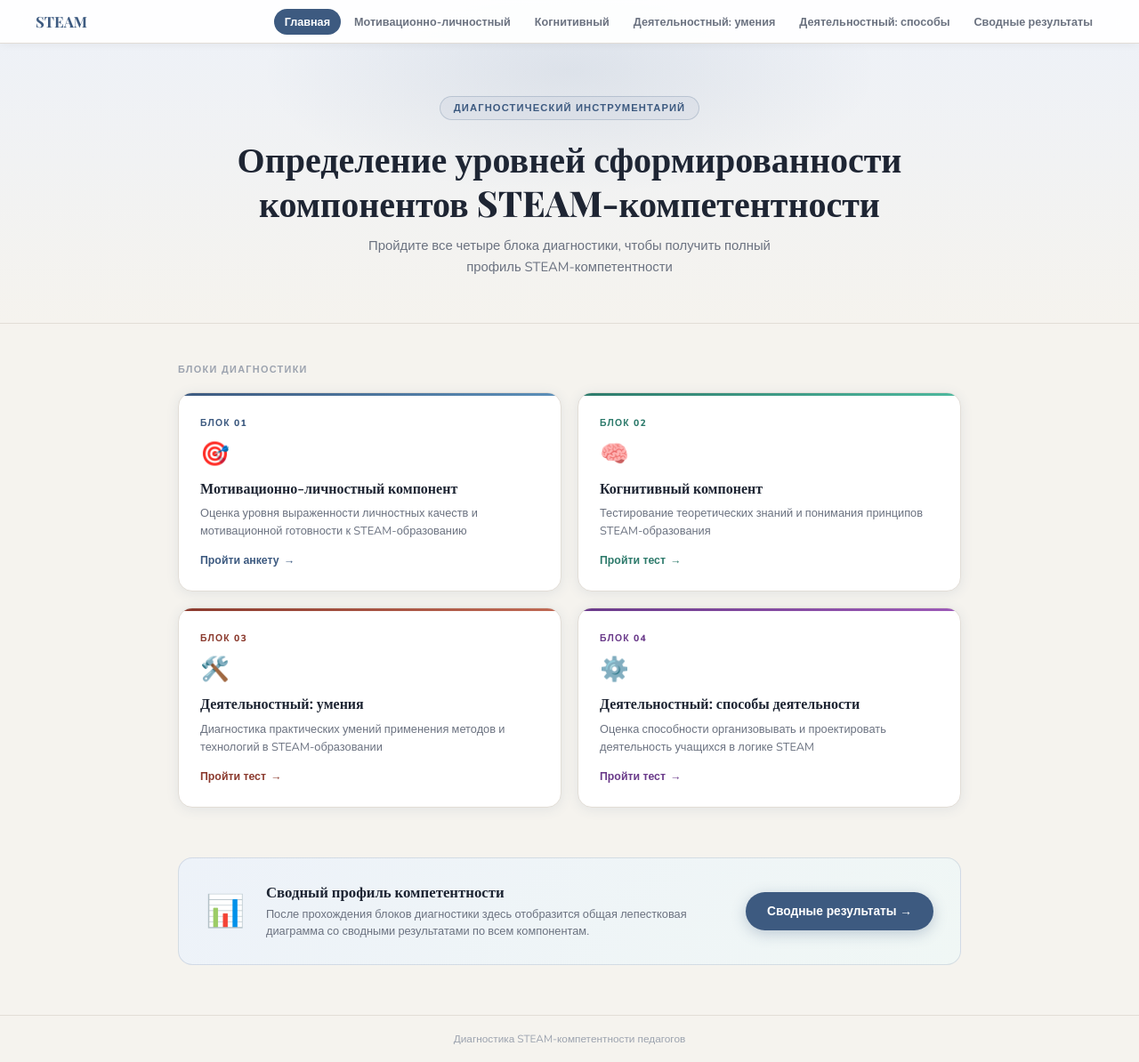
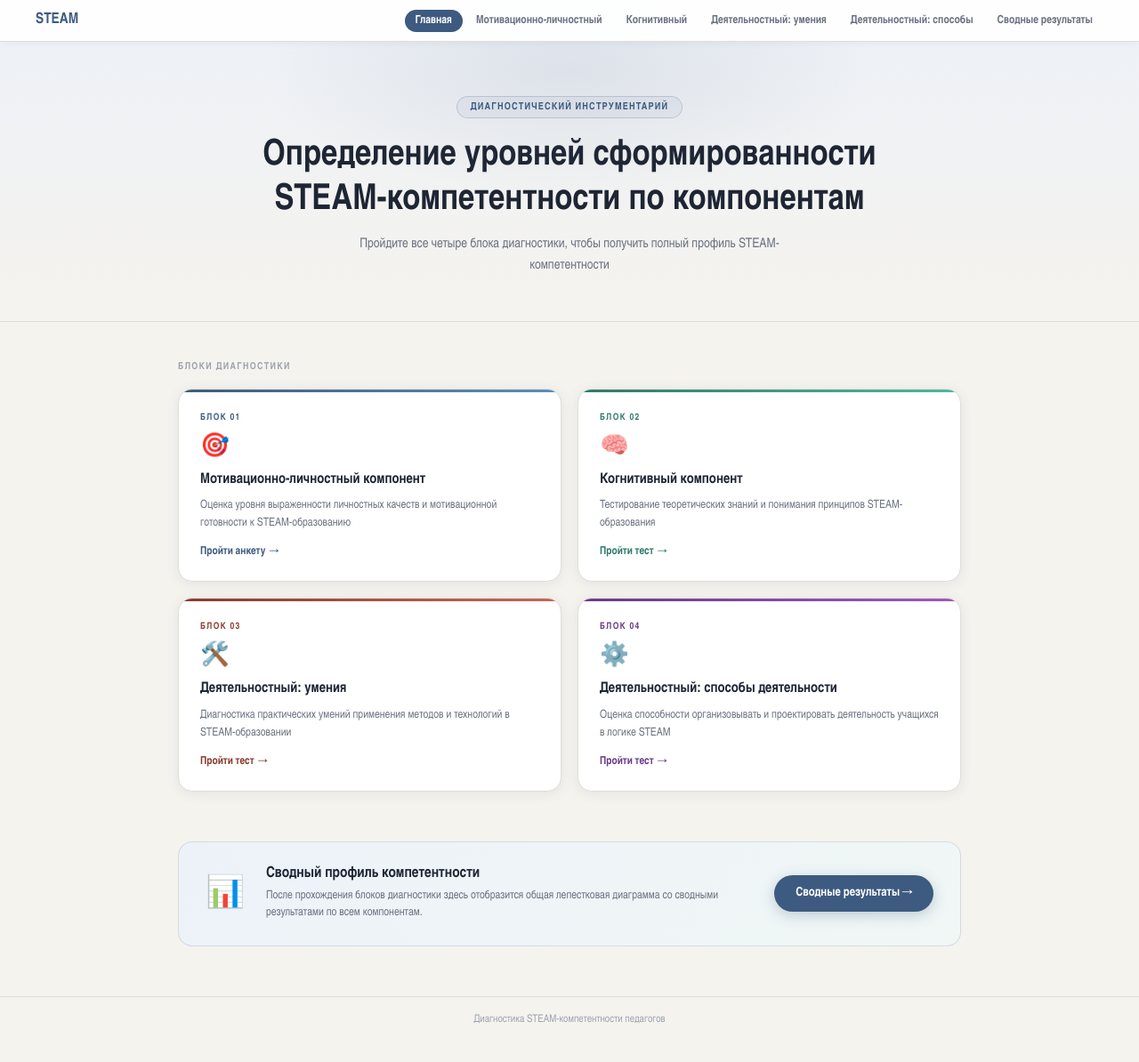
Before and after one commit to natalia1111/STEAM_competition, a plain HTML site: page index.html in a window 1280 px wide. Shown: the whole page at 89% size. After the commit the page ends 1171 px from the top, so only its background shows below. Drawn offline with nearby package versions, Linux system fonts and the light colour scheme.

Commit message:
Update index.html

```diff
--- a/index.html
+++ b/index.html
@@ -4,7 +4,6 @@
 <meta charset="UTF-8">
 <meta name="viewport" content="width=device-width, initial-scale=1.0">
 <title>STEAM-компетентность — Диагностика</title>
-<link href="https://fonts.googleapis.com/css2?family=Nunito:wght@400;600;700;800;900&family=Playfair+Display:wght@700;800&display=swap" rel="stylesheet">
 <style>
   :root {
     --bg: #f5f3ee;
@@ -20,7 +19,7 @@
     --shadow: rgba(61,90,128,0.10);
   }
   * { margin: 0; padding: 0; box-sizing: border-box; }
-  body { font-family: 'Nunito', sans-serif; background: var(--bg); color: var(--text); min-height: 100vh; }
+  body { font-family: 'Arial Narrow', Arial, sans-serif; background: var(--bg); color: var(--text); min-height: 100vh; }
 
   .nav {
     position: fixed; top: 0; left: 0; right: 0; z-index: 100;
@@ -31,7 +30,7 @@
     border-bottom: 1px solid var(--border);
     box-shadow: 0 1px 10px rgba(0,0,0,0.05);
   }
-  .nav-logo { font-family: 'Playfair Display', serif; font-size: 1.05rem; font-weight: 700; color: var(--accent); }
+  .nav-logo { font-family: 'Arial Narrow', Arial, sans-serif; font-size: 1.05rem; font-weight: 700; color: var(--accent); }
   .nav-links { display: flex; gap: 3px; list-style: none; }
   .nav-links a {
     color: var(--text2); text-decoration: none; font-size: 0.79rem; font-weight: 700;
@@ -59,7 +58,7 @@
     text-transform: uppercase; margin-bottom: 18px; background: rgba(61,90,128,0.05);
   }
   .hero h1 {
-    font-family: 'Playfair Display', serif;
+    font-family: 'Arial Narrow', Arial, sans-serif;
     font-size: clamp(1.55rem, 3.2vw, 2.5rem); font-weight: 800;
     line-height: 1.25; max-width: 760px; margin: 0 auto 12px; color: var(--text);
   }
@@ -96,7 +95,7 @@
   .block-card:nth-child(3) .card-num { color: var(--accent3); }
   .block-card:nth-child(4) .card-num { color: var(--accent4); }
   .card-icon { font-size: 1.65rem; margin-bottom: 2px; }
-  .card-title { font-family: 'Playfair Display', serif; font-size: 1rem; font-weight: 700; color: var(--text); line-height: 1.3; }
+  .card-title { font-family: 'Arial Narrow', Arial, sans-serif; font-size: 1rem; font-weight: 700; color: var(--text); line-height: 1.3; }
   .card-desc { font-size: 0.8rem; color: var(--text2); line-height: 1.55; }
   .card-arrow { display: flex; align-items: center; gap: 5px; font-size: 0.77rem; font-weight: 700; margin-top: auto; padding-top: 5px; }
   .block-card:nth-child(1) .card-arrow { color: var(--accent); }
@@ -112,12 +111,12 @@
   }
   .summary-icon { font-size: 2.2rem; flex-shrink: 0; }
   .summary-text { flex: 1; }
-  .summary-text h2 { font-family: 'Playfair Display', serif; font-size: 1.05rem; margin-bottom: 5px; color: var(--text); }
+  .summary-text h2 { font-family: 'Arial Narrow', Arial, sans-serif; font-size: 1.05rem; margin-bottom: 5px; color: var(--text); }
   .summary-text p { font-size: 0.8rem; color: var(--text2); line-height: 1.55; }
   .summary-btn {
     display: inline-flex; align-items: center; gap: 7px;
     padding: 12px 24px; border-radius: 30px; background: var(--accent); color: white;
-    font-family: 'Nunito', sans-serif; font-size: 0.86rem; font-weight: 700;
+    font-family: 'Arial Narrow', Arial, sans-serif; font-size: 0.86rem; font-weight: 700;
     text-decoration: none; transition: background 0.2s, transform 0.2s, box-shadow 0.2s;
     white-space: nowrap; box-shadow: 0 4px 16px rgba(61,90,128,0.28); flex-shrink: 0;
   }
@@ -152,7 +151,7 @@
 
 <section class="hero">
   <div class="hero-badge">Диагностический инструментарий</div>
-  <h1>Определение уровней сформированности компонентов STEAM-компетентности</h1>
+  <h1>Определение уровней сформированности STEAM-компетентности по компонентам</h1>
   <p>Пройдите все четыре блока диагностики, чтобы получить полный профиль STEAM-компетентности</p>
 </section>
 
```
